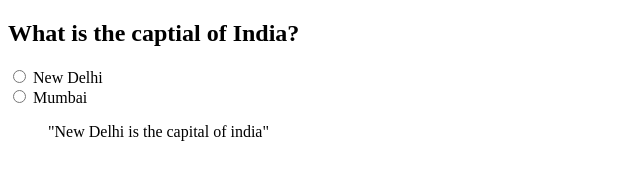
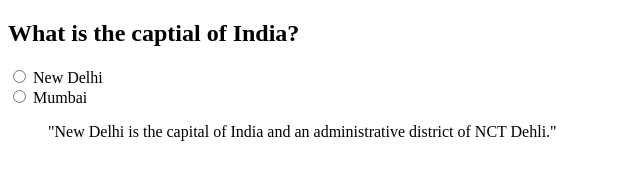
Before and after one commit to acciojob/trivia-ABHILASH-KUMAR-MEHTA, a website: page main.html in a window 1280 px wide. Shown: the whole page, without its empty margins (0-640 px from the left). Drawn offline with Linux system fonts and the light colour scheme.

Commit message:
created a submission

```diff
--- a/main.html
+++ b/main.html
@@ -21,7 +21,7 @@
 			</label>
 		</form>
 
-      <blockquote cite="http://en.wikipedia.org/wiki/Delh">"New Delhi is the capital of india"</blockquote>
+      <blockquote cite="http://en.wikipedia.org/wiki/Delh">"New Delhi is the capital of India and an administrative district of NCT Dehli."</blockquote>
 
 	</section>
     <script type="text/javascript" src="./script.js">
```
